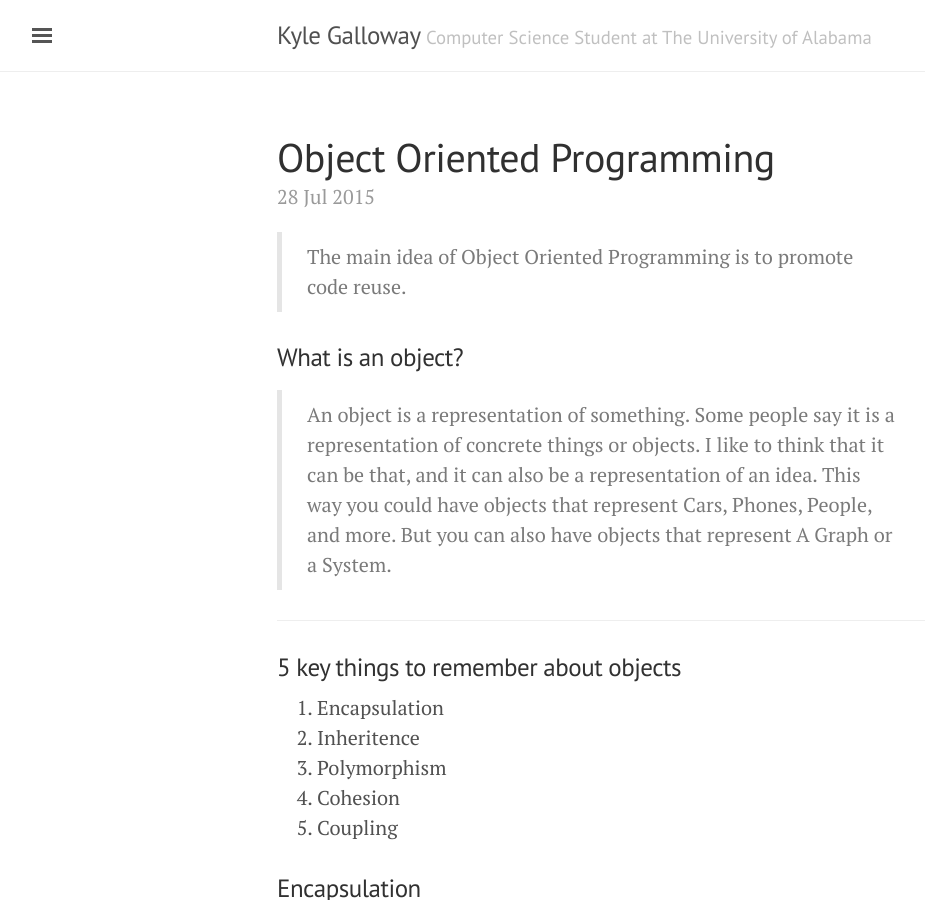
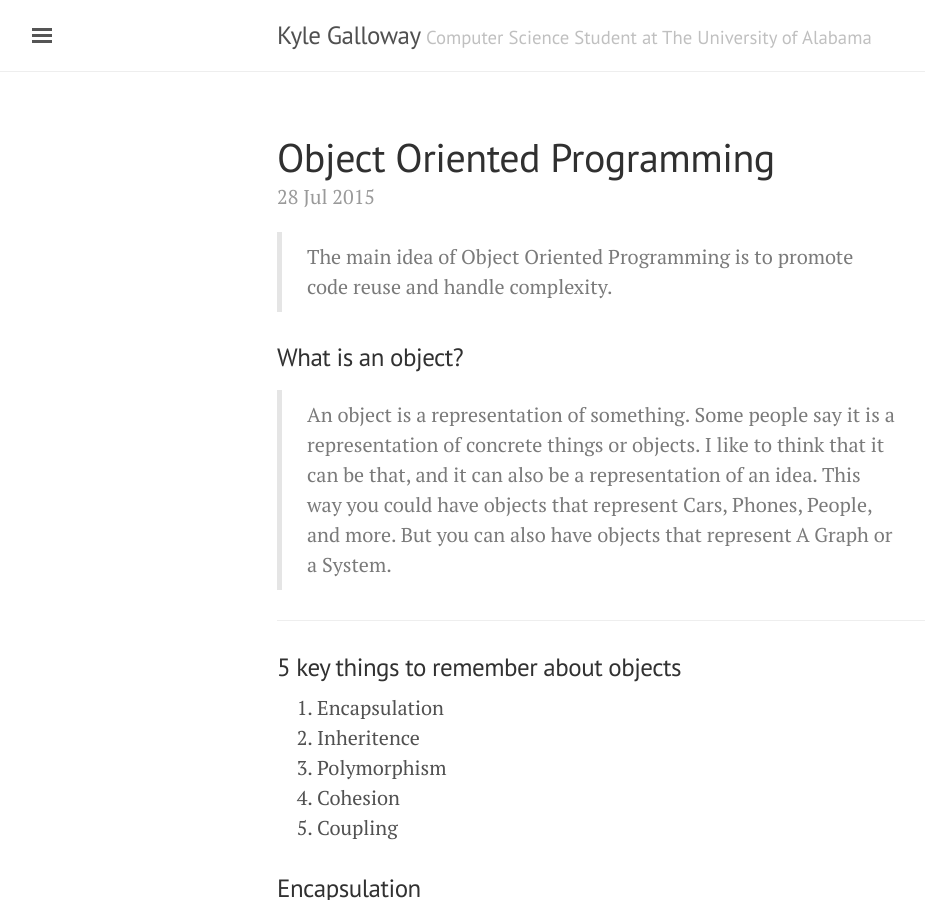
Before and after one commit to kylegalloway/old-kylegalloway.github.io, a Jekyll site: the page built from _posts/2015-07-28-object-oriented-programming.md, in a window 1280 px wide and 900 px high. Shown: the whole window, without its empty margins (3-928 px from the left). Built offline with Jekyll 4.4.1, drawn with Linux system fonts in a browser that asks for light colours.

Commit message:
Update 2015-07-28-object-oriented-programming.md

```diff
--- a/_posts/2015-07-28-object-oriented-programming.md
+++ b/_posts/2015-07-28-object-oriented-programming.md
@@ -3,7 +3,7 @@ layout: post
 title: Object Oriented Programming
 category: General
 ---
-> The main idea of Object Oriented Programming is to promote code reuse.
+> The main idea of Object Oriented Programming is to promote code reuse and handle complexity.
 
 ### What is an object?
 
```
